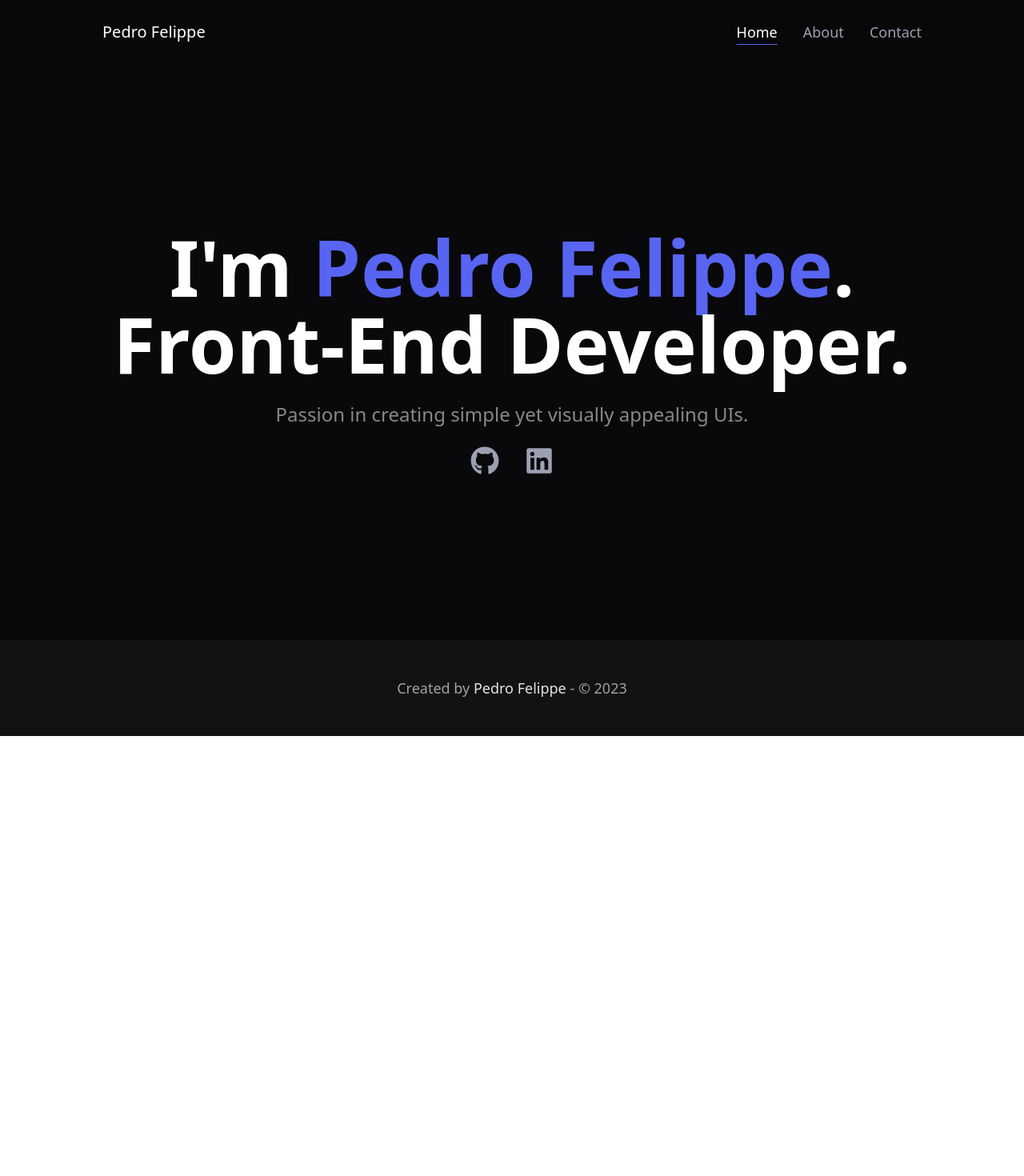
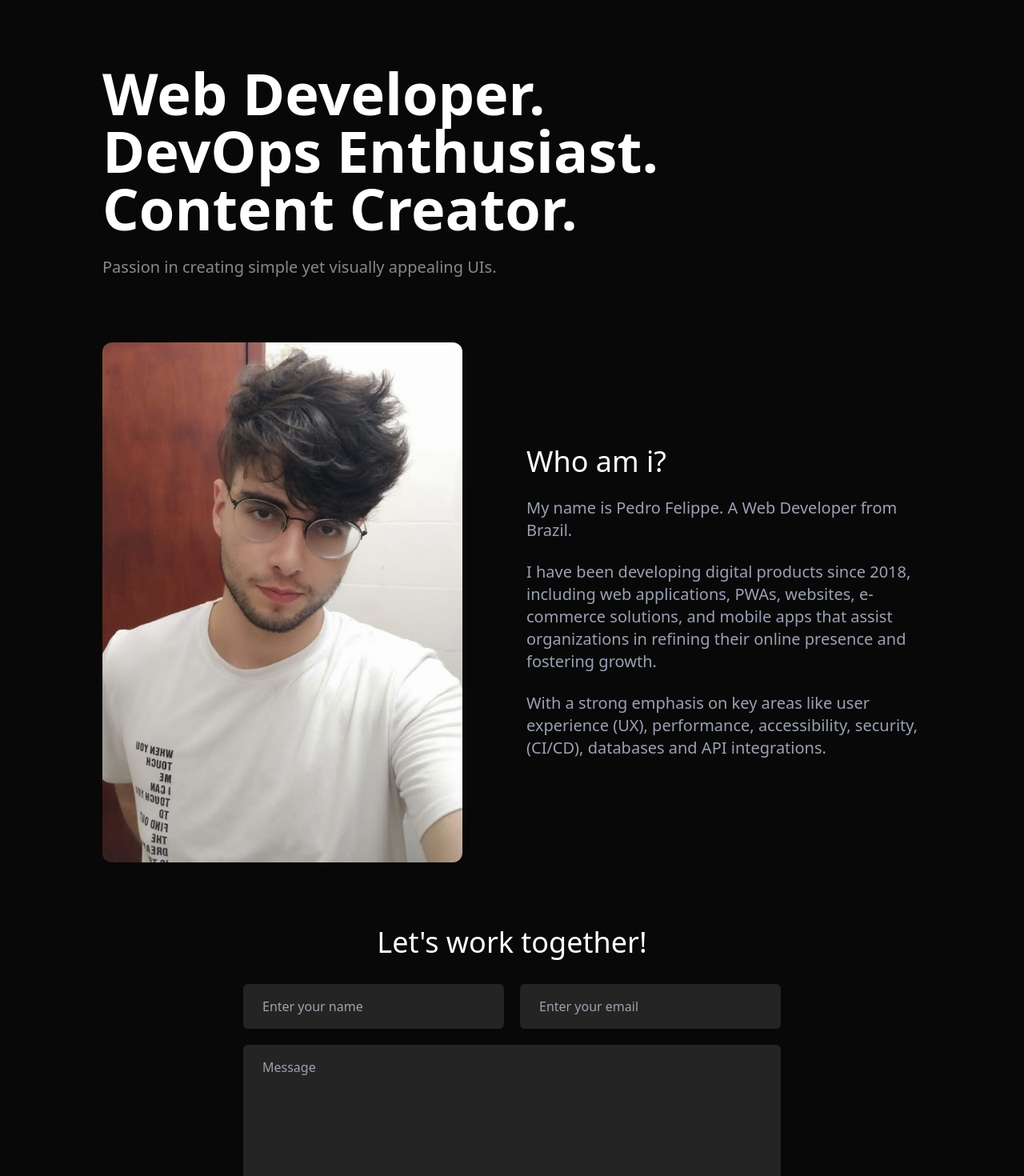
Before and after one commit to pefelippe/Portfolio, a Next.js app: page / in a window 1280 px wide. Shown: the top 1470 px of the page at 80% size. Before the commit the page ends 920 px from the top, so only its background shows below. Built offline with nearby package versions, Linux system fonts and the light colour scheme.

Commit message:
smaller changes

```diff
--- a/pages/_app.tsx
+++ b/pages/_app.tsx
@@ -5,15 +5,13 @@ import "../styles/globals.css";
 
 import type { AppProps } from "next/app";
 import Head from "next/head";
-import Footer from "../src/components/layout/Footer";
-import Header from "../src/components/layout/Header";
 export default function App({ Component, pageProps }: AppProps) {
   return (
     <motion.div
       className={`
     overflow-x-hidden overflow-y-scroll h-screen min-h-fit min-w-[400px] mx-auto scroll-smooth w-full
     scrollbar scrollbar-track-gray-400/20 scrollbar-thumb-blue scrollbar-track-[#929af6] overflow-hidden
-     font-sans bg-[#09090b]`}
+     font-sans bg-[#080808]`}
     >
       <Head>
         <title>Pedro Felippe</title>
@@ -24,9 +22,9 @@ export default function App({ Component, pageProps }: AppProps) {
 
       <Analytics />
 
-      <Header />
+      {/* <Header /> */}
       <Component {...pageProps} />
-      <Footer />
+      {/* <Footer /> */}
     </motion.div>
   );
 }
--- a/pages/index.tsx
+++ b/pages/index.tsx
@@ -1,5 +1,7 @@
 import { motion } from "framer-motion";
 
+import AboutContent from "../src/content/AboutContent";
+import ContactContent from "../src/content/ContactContent";
 import HeroContent from "../src/content/HeroContent";
 
 export default function Home() {
@@ -8,10 +10,11 @@ export default function Home() {
       initial={{ opacity: 0, y: 50 }}
       animate={{ opacity: 1, y: 0 }}
       transition={{ duration: 0.5 }}
-      className=" flex flex-col justify-center gap-10 w-full mx-auto h-fit max-w-5xl min-h-[90vh] mt-[10vh] items-center"
+      className=" flex flex-col justify-start gap-[10vh] w-full mx-auto h-fit max-w-5xl min-h-screen my-[10vh] items-start"
     >
       <HeroContent />
-      {/* <PostsContent /> */}
+      <AboutContent />
+      <ContactContent />
     </motion.div>
   );
 }
--- a/src/components/MessageForm.tsx
+++ b/src/components/MessageForm.tsx
@@ -51,19 +51,19 @@ export default function MessageForm({}) {
   return (
     <div
       className="flex flex-col items-center text-center  h-fit mx-auto
-      text-white rounded-md gap-2 w-full max-w-3xl "
+      text-white rounded-md gap-2 w-full max-w-2xl "
     >
       <form
         onSubmit={handleSubmit(onSubmit)}
-        className="gap-6 w-full flex flex-col  "
+        className="gap-5 w-full flex flex-col  "
       >
-        <div className="grid gap-6 grid-cols-1 md:grid-cols-2">
+        <div className="grid gap-5 grid-cols-1 md:grid-cols-2">
           <div className="space-y-4">
             <input
               {...register("firstName", { required: true, maxLength: 50 })}
               id="first-name"
               placeholder="Enter your name"
-              className="bg-[#1d1b22] px-6 py-4 w-full rounded-md focus:outline-none focus:ring focus:ring-blue-500"
+              className="bg-[#242424] px-6 py-4 w-full rounded-md focus:outline-none focus:ring focus:ring-blue-500"
             />
           </div>
           <input
@@ -71,7 +71,7 @@ export default function MessageForm({}) {
             id="email"
             placeholder="Enter your email"
             type="email"
-            className="bg-[#1d1b22]  px-6 py-4 w-full rounded-md focus:outline-none focus:ring focus:ring-blue-500"
+            className="bg-[#242424]  px-6 py-4 w-full rounded-md focus:outline-none focus:ring focus:ring-blue-500"
           />
         </div>
 
@@ -80,12 +80,12 @@ export default function MessageForm({}) {
           id="message"
           placeholder="Message"
           className="  px-6 py-4  rounded-md
-            focus:outline-none focus:ring focus:ring-blue-500 min-h-[300px] lg:min-h-[450px]  bg-[#1d1b22] "
+            focus:outline-none focus:ring focus:ring-blue-500 min-h-[300px]  bg-[#242424] "
         />
 
         <motion.button
           type="submit"
-          className="bg-blue/80 hover:bg-blue/70 text-white py-4  px-12 rounded-full justify-start max-md:w-full  mx-auto
+          className="bg-blue/80 hover:bg-blue/70 text-white py-4  px-12 rounded-md justify-start w-full  mx-auto
           transition-all font-medium text-xl focus:outline-none focus:ring focus:ring-blue-500 "
         >
           {isLoading ? "Sending..." : "Start partnership!"}
--- a/src/components/layout/Footer.tsx
+++ b/src/components/layout/Footer.tsx
@@ -5,10 +5,10 @@ function Footer() {
 
   return (
     <motion.footer
-      className="z-20  text-white h-[15vh]  bg-[#121212]
+      className="z-20  text-white h-[10vh]  bg-[#161616]  shadow-xs shadow-gray-300
      items-center  flex mx-auto  max-xl:px-6 text-base font-normal justify-center "
     >
-      <div className="flex text-center items-center max-w-5xl justify-center mx-auto w-full">
+      <div className="flex text-center items-center max-w-5xl justify-start mx-auto w-full">
         <p className=" text-lg font-extralight text-[#A1A1AA]">
           Created by <span className="text-[#e4e4e7]">Pedro Felippe</span> - ©{" "}
           {year}{" "}
--- a/src/components/layout/Header.tsx
+++ b/src/components/layout/Header.tsx
@@ -7,47 +7,11 @@ const Navbar = () => {
   const router = useRouter();
 
   return (
-    <motion.header className="w-full  top-0 left-0 right-0  bg-[#080808]  absolute z-20 text-white ">
-      <div className="h-[10vh] text-lg  max-w-5xl  mx-auto flex items-center  max-xl:px-6  font-light justify-between ">
+    <motion.header className="w-full  top-0 left-0 right-0   bg-[#080808]  z-20  shadow shadow-gray-300 text-gray-300">
+      <div className="h-[10vh]  text-lg  max-w-5xl  mx-auto flex items-center  max-xl:px-6  font-light justify-between ">
         <AnimateLink href="/" className="">
-          <p className="text-xl font-medium">Pedro Felippe</p>
+          <p className="text-2xl font-light ">Pedro Felippe</p>
         </AnimateLink>
-        <div
-          className="flex items-center
-         font-medium text-gray-100 transition-all  space-x-8 "
-        >
-          <AnimateLink
-            href="/"
-            className={`  ${
-              router.pathname === "/"
-                ? " text-white  underline underline-offset-8 decoration-blue"
-                : ""
-            } rounded-full hover:text-white hover:underline`}
-          >
-            <p>Home</p>
-          </AnimateLink>
-
-          <AnimateLink
-            href="/about"
-            className={`  ${
-              router.pathname === "/about"
-                ? " text-white  underline underline-offset-8 decoration-blue"
-                : ""
-            } rounded-full hover:text-white  hover:underline`}
-          >
-            <p>About</p>
-          </AnimateLink>
-          <AnimateLink
-            href="/contact"
-            className={`  ${
-              router.pathname === "/contact"
-                ? " text-white  underline underline-offset-8 decoration-blue"
-                : ""
-            } rounded-full hover:text-white  hover:underline`}
-          >
-            <p>Contact</p>
-          </AnimateLink>
-        </div>
       </div>
     </motion.header>
   );
--- a/src/content/AboutContent.tsx
+++ b/src/content/AboutContent.tsx
@@ -1,33 +1,41 @@
 /* eslint-disable react/no-unescaped-entities */
 import { motion } from "framer-motion";
-import Link from "next/link";
 
 function AboutContent() {
   return (
-    <motion.div className="flex  w-full   mx-auto  gap-6 lg:gap-12  flex-col text-start max-w-5xl max-xl:px-6 ">
-      <div className="flex gap-6 lg:gap-12 items-center relative max-lg:max-w-xl max-lg:mx-auto max-lg:flex-col ">
+    <motion.div
+      className="flex flex-col justify-start gap-12 w-full mx-auto h-fit max-w-5xl
+      items-center lg:items-start  max-lg:px-6"
+    >
+      <div className="flex gap-6 lg:gap-[10vh] items-center relative max-lg:max-w-xl max-lg:mx-auto max-lg:flex-col ">
         <motion.img
+          initial={{ opacity: 0, x: -75 }}
+          animate={{ opacity: 1, x: 0 }}
+          transition={{ duration: 1, delay: 0.5 }}
           whileHover={{
             scale: 1.01,
             transition: { duration: 0.1 },
           }}
           src="/assets/pedrof.jpg"
           alt="me"
-          className="max-lg:max-h-[250px]  w-full lg:max-w-[450px] h-[550px] object-cover rounded-xl"
+          className="max-lg:max-h-[220px]  w-full lg:max-w-[450px] h-[650px] object-cover rounded-xl"
         />
 
-        <div className="relative text-[#B3AFC0]  font-light text-xl  gap-10 flex flex-col  h-full ">
-          <h1 className="text-3xl lg:text-4xl font-normal  text-white ">
-            About me
-          </h1>
+        <motion.div
+          initial={{ opacity: 0, x: 75 }}
+          animate={{ opacity: 1, x: 0 }}
+          transition={{ duration: 1, delay: 0.5 }}
+          className="relative text-gray-100  font-light text-xl  gap-6 flex flex-col  h-full "
+        >
+          <h1 className="font-medium  text-white text-4xl">Who am i?</h1>
+          <p> My name is Pedro Felippe. A Web Developer from Brazil. </p>
           <p>
-            I've been developing digital products since 2018, including web
+            I have been developing digital products since 2018, including web
             applications, PWAs, websites, e-commerce solutions, and mobile apps
             that assist organizations in refining their online presence and
             fostering growth.
           </p>
           <p className="mb-auto">
-            My area of expertise is <span className="">Web Development</span>.
             With a strong emphasis on key areas like{" "}
             <span className="">
               user experience (UX), performance, accessibility, security,
@@ -35,20 +43,7 @@ function AboutContent() {
             </span>
             .
           </p>
-
-          <Link href="/about">
-            <motion.p
-              whileHover={{
-                scale: 1.01,
-                transition: { duration: 0.1 },
-              }}
-              className=" border rounded-full p-5 px-12 text-xl font-medium  text-center w-fit max-lg:w-full
-               hover:text-blue transition-all "
-            >
-              Know more about me
-            </motion.p>
-          </Link>
-        </div>
+        </motion.div>
       </div>
     </motion.div>
   );
--- a/src/content/ContactContent.tsx
+++ b/src/content/ContactContent.tsx
@@ -9,13 +9,10 @@ function Contact() {
       initial={{ opacity: 0, y: 50 }}
       whileInView={{ opacity: 1, y: 0 }}
       transition={{ duration: 0.5 }}
-      className="mx-auto flex flex-col w-full items-start h-fit justify-start max-w-4xl gap-8 "
+      className="mx-auto flex flex-col w-full items-center h-fit justify-center max-w-5xl gap-8 "
     >
-      <div className="flex flex-col h-full justify-center items-center text-start w-full gap-6 ">
-        <h1 className="text-4xl font-thin  text-gray-300">
-          Let's work together!
-        </h1>
-      </div>
+      <h1 className="font-medium  text-white text-4xl">Let's work together!</h1>
+
       <MessageForm />
     </motion.div>
   );
--- a/src/content/HeroContent.tsx
+++ b/src/content/HeroContent.tsx
@@ -1,46 +1,25 @@
 /* eslint-disable react/no-unescaped-entities */
 import { motion } from "framer-motion";
-import { FaGithub, FaLinkedin } from "react-icons/fa";
-
-import AnimatedBtn from "../components/animated/AnimatedBtn";
 
 export default function About() {
   return (
     <motion.div
-      className="flex flex-col items-center w-full  text-white text-center max-xl:px-6
-    justify-center mx-auto   gap-6 max-lg:max-w-xl max-lg:mx-auto max-lg:flex-col"
+      initial={{ opacity: 0, y: -100 }}
+      animate={{ opacity: 1, y: 0 }}
+      transition={{ duration: 0.75 }}
+      className="flex flex-col items-start w-full  text-white text-start max-xl:px-6
+    justify-start  gap-6  max-lg:flex-col"
     >
-      <div className="flex flex-col gap-4 lg:gap-6 ">
-        <span className="text-6xl lg:text-8xl font-bold text-white  ">
-          I'm <span className="text-blue">Pedro Felippe</span>. Front-End
-          Developer.
+      <div className="flex flex-col gap-4 lg:gap-6 max-w-3xl ">
+        <span className="text-7xl  font-bold text-white  ">
+          Web Developer. <br />
+          DevOps Enthusiast. <br />
+          Content Creator.
         </span>
 
-        <h3 className="text-2xl font-normal text-[#888]   ">
+        <h3 className="text-xl font-normal text-[#888]   ">
           Passion in creating simple yet visually appealing UIs.
         </h3>
-
-        <div className=" items-center  justify-center gap-8  text-gray-100 flex  ">
-          <AnimatedBtn
-            className="rounded-full   font-semibold   "
-            target="_blank"
-            href="https://github.com/pefelippe"
-          >
-            <div className="flex flex-col items-center justify-center rounded-full gap-2 text-xl  hover:text-blue">
-              <FaGithub className="headerSocial" />
-            </div>
-          </AnimatedBtn>
-
-          <AnimatedBtn
-            className="rounded-full  font-semibold"
-            target="_blank"
-            href="https://www.linkedin.com/in/pedro-felippe/"
-          >
-            <div className="flex flex-col items-center justify-start   rounded-full gap-2 text-xl x  hover:text-blue">
-              <FaLinkedin className="headerSocial" />
-            </div>
-          </AnimatedBtn>
-        </div>
       </div>
     </motion.div>
   );
```
